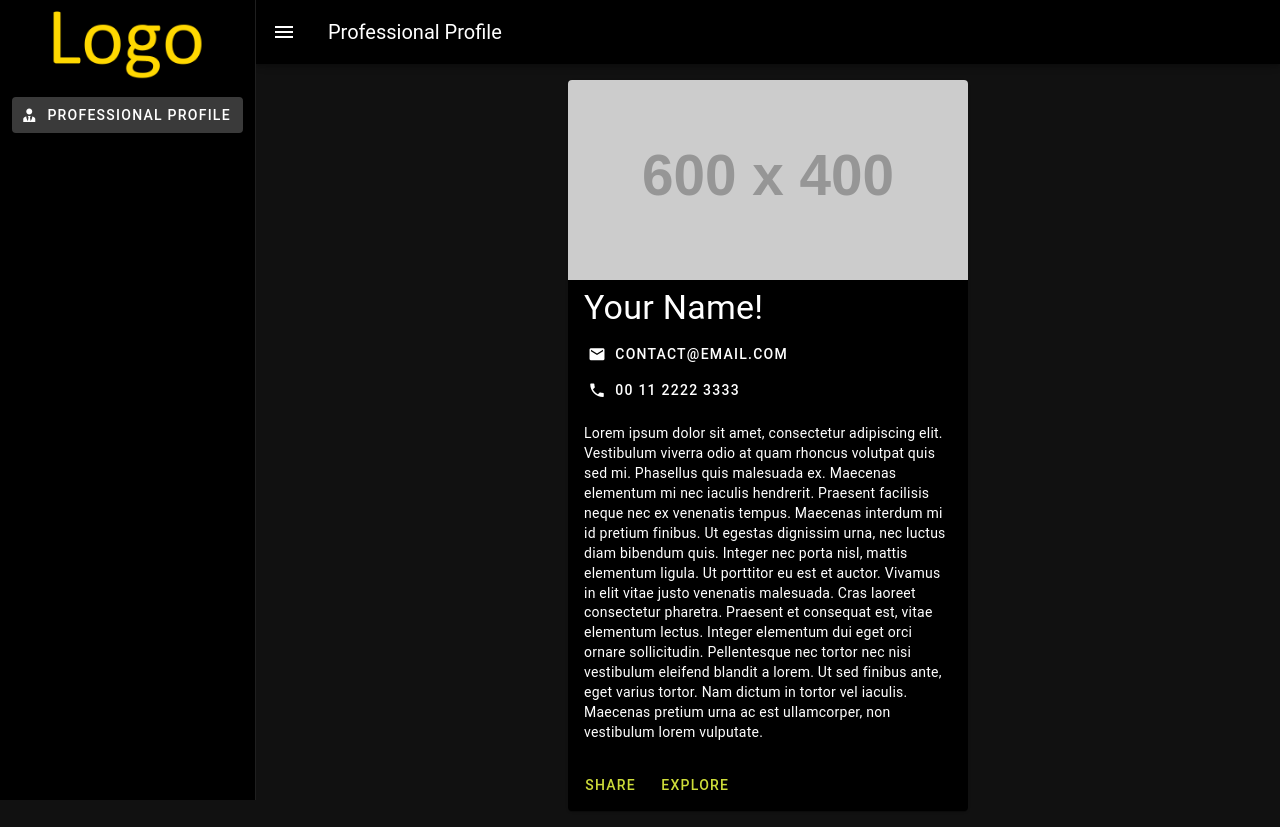
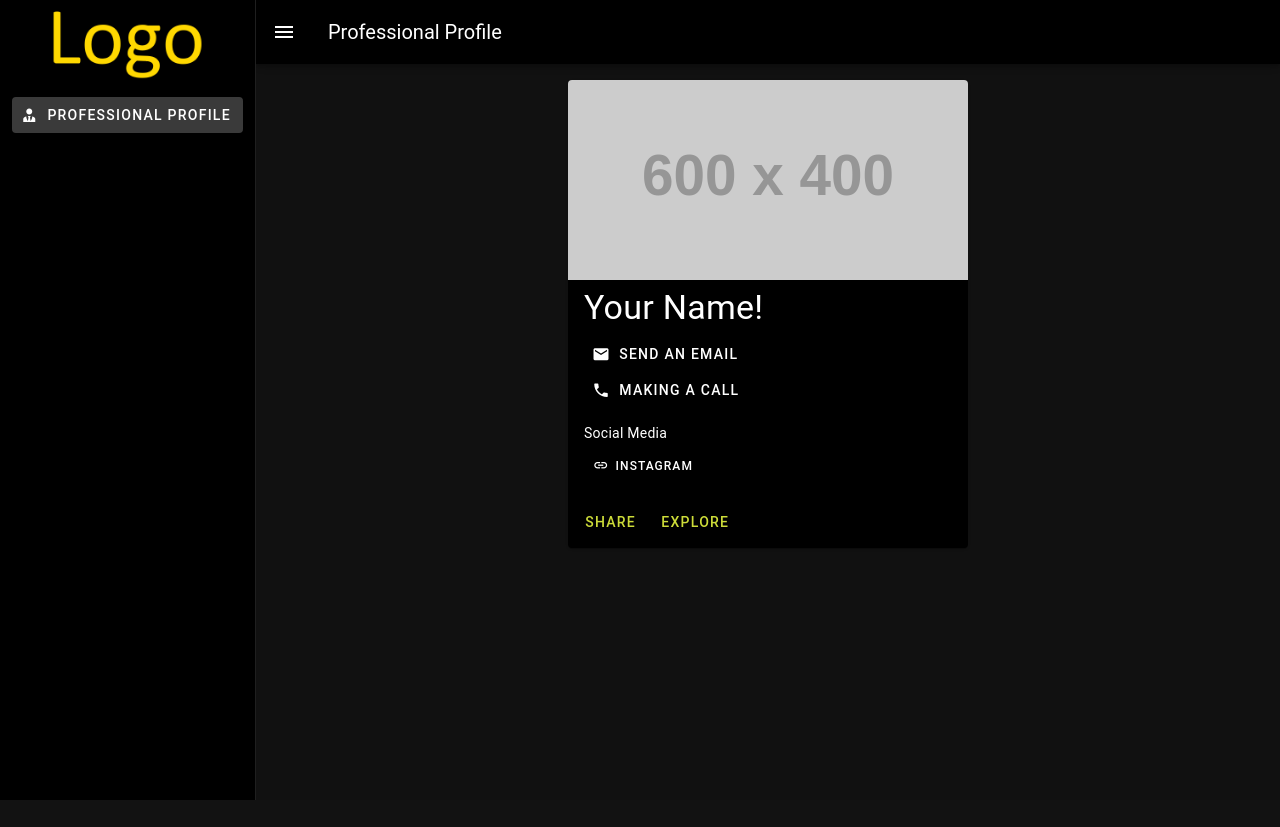
Before and after one commit to mineot/website, a Vue app: page / in a window 1280 px wide. After the commit the page ends 800 px from the top, so only its background shows below. Built offline with nearby package versions, Linux system fonts and the light colour scheme.

Commit message:
alpha/profileuser - fix contacts

```diff
--- a/src/components/ProfilePerson.vue
+++ b/src/components/ProfilePerson.vue
@@ -1,18 +1,25 @@
 <template>
   <v-card class="mx-auto" max-width="400">
+
     <v-img class="align-end text-white" height="200" :src="document.person.photo" cover> </v-img>
+
     <v-card-title>
       <span class="text-h4">{{ person.name }}</span>
     </v-card-title>
 
-    <div v-for="(contact, index) in contactList" :key="index" class="mx-2">
+    <div v-for="(contact, index) in contactList" :key="index" class="mx-3">
       <v-btn :prepend-icon="contact.icon" :href="contact.href" :target="contact.target" variant="text">
-        {{ contact.text }}
+        {{ $t(contact.text) }}
       </v-btn>
     </div>
 
     <v-card-text>
-      {{ document.person.bio }}
+      <div class="mb-2">{{ $t("socials") }}</div>
+      <div>
+        <v-btn prepend-icon="mdi-link" href="" target="blank" size="small" variant="text">
+          Instagram
+        </v-btn>
+      </div>
     </v-card-text>
 
     <v-card-actions>
@@ -43,23 +50,19 @@ const contactList = computed((): any[] => {
   const list: any[] = [];
 
   if (contact.email) {
-    list.push({ icon: "mdi-email", href: `mailto:${contact.email}`, text: contact.email, target: "" });
+    list.push({ icon: "mdi-email", href: `mailto:${contact.email}`, text: "contacts.email", target: "" });
   }
 
   if (contact.phone) {
-    list.push({ icon: "mdi-phone", href: `tel:${contact.phone}`, text: contact.phone, target: "" });
+    list.push({ icon: "mdi-phone", href: `tel:${contact.phone}`, text: "contacts.phone", target: "" });
   }
 
   if (contact.whatsapp) {
-    list.push({ icon: "mdi-link", href: contact.whatsapp, text: "WhatsApp", target: "blank" });
+    list.push({ icon: "mdi-cellphone-message", href: contact.whatsapp, text: "contacts.whatsapp", target: "blank" });
   }
 
   if (contact.telegram) {
-    list.push({ icon: "mdi-link", href: contact.telegram, text: "Telegram", target: "blank" });
-  }
-
-  if (contact.instagram) {
-    list.push({ icon: "mdi-link", href: contact.instagram, text: "Instagram", target: "blank" });
+    list.push({ icon: "mdi-cellphone-message", href: contact.telegram, text: "contacts.telegram", target: "blank" });
   }
 
   return list;
--- a/src/locale/en.json
+++ b/src/locale/en.json
@@ -1,4 +1,11 @@
 {
   "profile": "Professional Profile",
-  "website": "Website"
+  "socials": "Social Media",
+  "website": "Website",
+  "contacts": {
+    "email": "Send an Email",
+    "phone": "Making a Call",
+    "whatsapp": "WhatsApp",
+    "telegram": "Telegram"
+  }
 }
--- a/src/locale/pt.json
+++ b/src/locale/pt.json
@@ -1,4 +1,11 @@
 {
   "profile": "Perfíl Profissional",
-  "website": "Website"
+  "socials": "Redes Sociais",
+  "website": "Website",
+  "contacts": {
+    "email": "Enviar um E-mail",
+    "phone": "Fazer uma Ligação",
+    "whatsapp": "WhatsApp",
+    "telegram": "Telegram"
+  }
 }
```
Also changed, not shown: src/doc/document.ts (+7 -1 lines).
